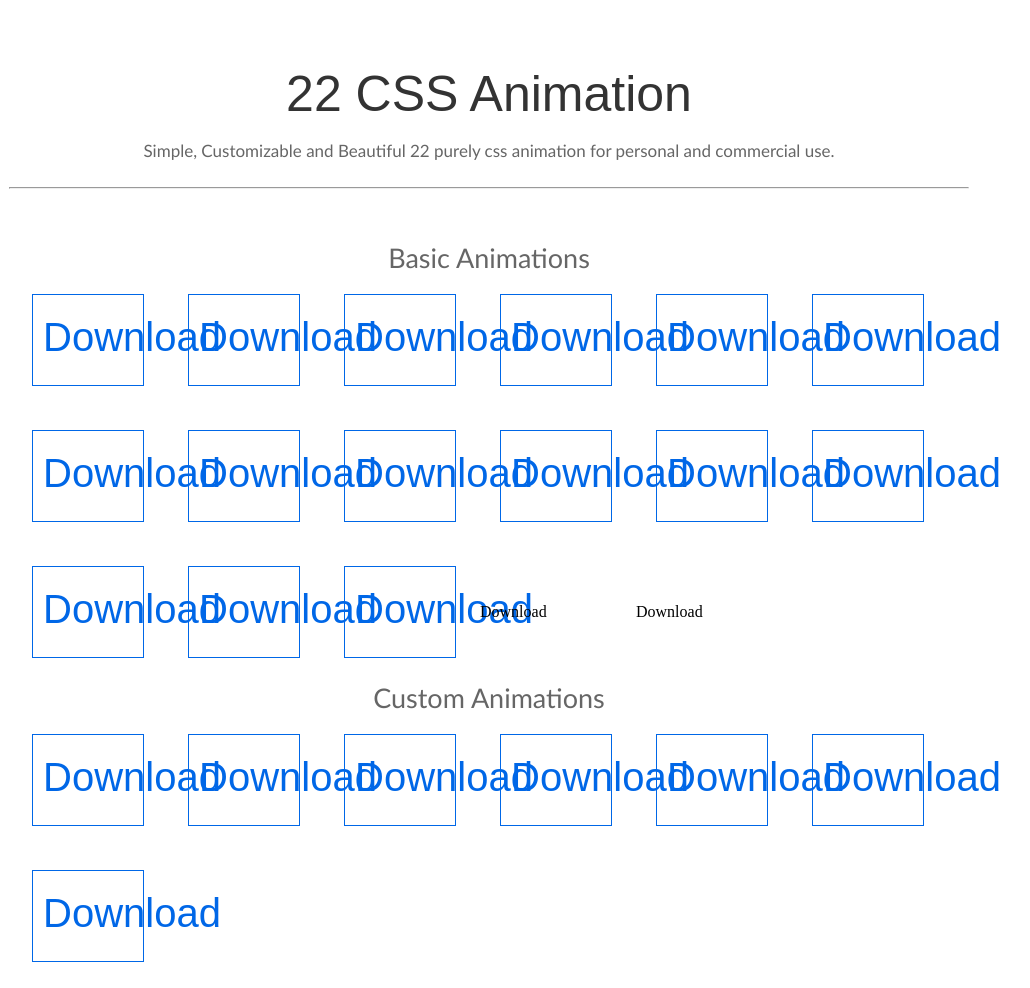
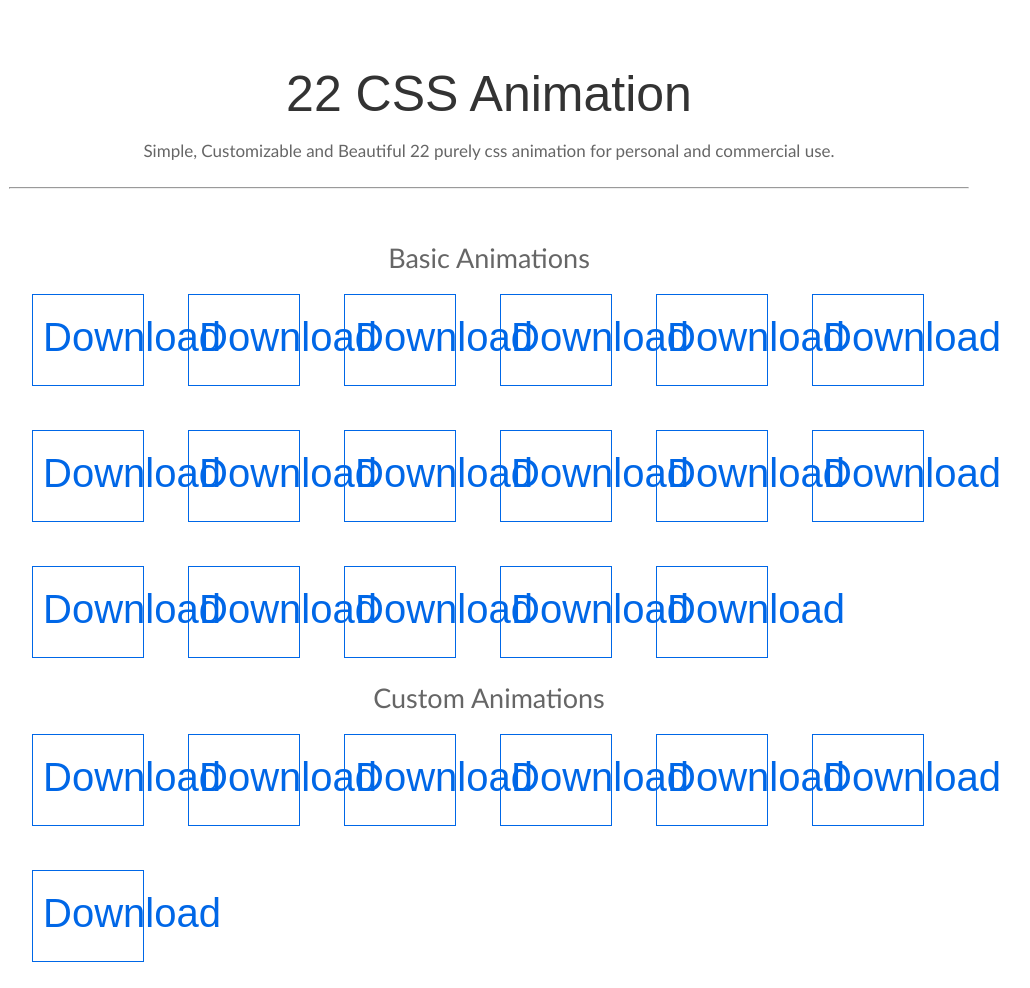
Before and after one commit to daxeel/css-animation, a plain HTML site: page index.html in a window 1280 px wide. Shown: the top 988 px of the page, without its empty margins (151-1181 px from the left). Drawn offline with Linux system fonts and the light colour scheme; a web font is replaced by a local one.

Commit message:
Two more css animation added.

```diff
--- a/style.css
+++ b/style.css
@@ -276,6 +276,60 @@ a:hover {
     -moz-transform: rotate(0deg) scale(1) skew(0deg) translate(-100px);
     -o-transform: rotate(0deg) scale(1) skew(0deg) translate(-100px);
     -ms-transform: rotate(0deg) scale(1) skew(0deg) translate(-100px);
+}
+
+.trans-below {
+	font-size: 40px;
+	font-family: 'Wire One', sans-serif;
+	height: 40px;
+	width: 70px;
+	padding-left: 10px;
+	padding-right: 30px;
+	padding-top: 20px;
+	padding-bottom: 30px;
+	margin: 20px;
+	color: #0067e7;
+	border: 1px solid #0067e7;
+	cursor: default;
+    transition:All 1s ease;
+    -webkit-transition:All 1s ease;
+    -moz-transition:All 1s ease;
+    -o-transition:All 1s ease;
+
+}
+.trans-below:hover {
+   -moz-transform: scale(1) translateX(0px) translateY(100px);
+   -webkit-transform: scale(1) translateX(0px) translateY(100px);
+   -o-transform: scale(1) translateX(0px) translateY(100px);
+   -ms-transform: scale(1) translateX(0px) translateY(100px);
+   transform: scale(1) translateX(0px) translateY(100px);
+}
+
+.trans-above {
+	font-size: 40px;
+	font-family: 'Wire One', sans-serif;
+	height: 40px;
+	width: 70px;
+	padding-left: 10px;
+	padding-right: 30px;
+	padding-top: 20px;
+	padding-bottom: 30px;
+	margin: 20px;
+	color: #0067e7;
+	border: 1px solid #0067e7;
+	cursor: default;
+    transition:All 1s ease;
+    -webkit-transition:All 1s ease;
+    -moz-transition:All 1s ease;
+    -o-transition:All 1s ease;
+
+}
+.trans-above:hover {
+   -moz-transform: scale(1) translateX(0px) translateY(-100px);
+   -webkit-transform: scale(1) translateX(0px) translateY(-100px);
+   -o-transform: scale(1) translateX(0px) translateY(-100px);
+   -ms-transform: scale(1) translateX(0px) translateY(-100px);
+   transform: scale(1) translateX(0px) translateY(-100px);
 }
 
 .rot-left {
```
